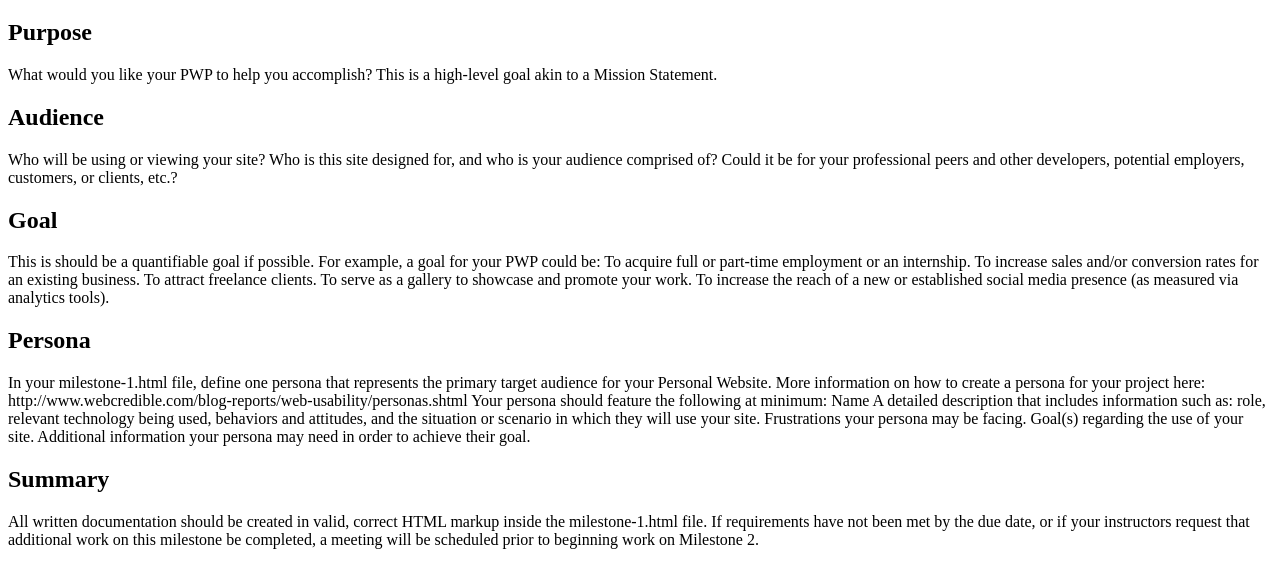
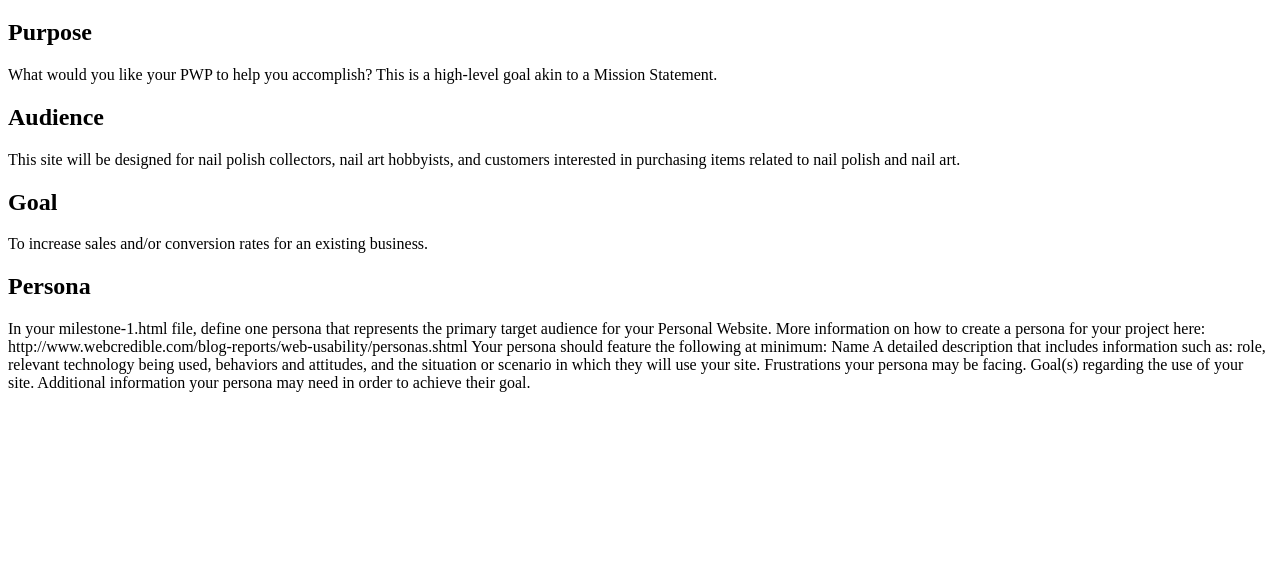
Before and after one commit to BluDX/polish-all-the-things, a plain HTML site: page documentation/milestone-1.html in a window 1280 px wide. Shown: the part 61-648 px from the top of the page. Drawn offline with Linux system fonts and the light colour scheme.

Commit message:
Milestone 1: Filling in the Outline

```diff
--- a/documentation/milestone-1.html
+++ b/documentation/milestone-1.html
@@ -4,35 +4,41 @@
     <meta charset="UTF-8">
 <!--    <meta name="viewport"-->
 <!--          content="width=device-width, user-scalable=no, initial-scale=1.0, maximum-scale=1.0, minimum-scale=1.0">-->
-    <meta http-equiv="X-UA-Compatible" content="ie=edge">
+<!--    <meta http-equiv="X-UA-Compatible" content="ie=edge">-->
     <title>Milestone 1</title>
 </head>
+
 <body>
-<h1>Milestone 1 Overview</h1>
+<h1>
+    Milestone 1 Overview
+</h1>
+
 <h2>
     Purpose
 </h2>
-<p>What would you like your PWP to help you accomplish? This is a high-level goal akin to a Mission Statement.</p>
+<p>
+    What would you like your PWP to help you accomplish? This is a high-level goal akin to a Mission Statement.
+</p>
+
 <h2>
     Audience
 </h2>
-<p>Who will be using or viewing your site? Who is this site designed for, and who is your audience comprised of? Could it be for your professional peers and other developers, potential employers, customers, or clients, etc.?</p>
+<p>
+    This site will be designed for nail polish collectors, nail art hobbyists, and customers interested in purchasing items related to nail polish and nail art.
+</p>
+
 <h2>
     Goal
 </h2>
-<p>This is should be a quantifiable goal if possible. For example, a goal for your PWP could be:
-
-    To acquire full or part-time employment or an internship.
+<p>
     To increase sales and/or conversion rates for an existing business.
-    To attract freelance clients.
-    To serve as a gallery to showcase and promote your work.
-    To increase the reach of a new or established social media presence (as measured via analytics tools).
 </p>
 
 <h2>
     Persona
 </h2>
-<p>In your milestone-1.html file, define one persona that represents the primary target audience for your Personal Website. More information on how to create a persona for your project here: http://www.webcredible.com/blog-reports/web-usability/personas.shtml
+<p>
+    In your milestone-1.html file, define one persona that represents the primary target audience for your Personal Website. More information on how to create a persona for your project here: http://www.webcredible.com/blog-reports/web-usability/personas.shtml
 
     Your persona should feature the following at minimum:
 
@@ -43,11 +49,5 @@
     Additional information your persona may need in order to achieve their goal.
 </p>
 
-<h2>
-    Summary
-</h2>
-<p>All written documentation should be created in valid, correct HTML markup inside the milestone-1.html file.
-
-    If requirements have not been met by the due date, or if your instructors request that additional work on this milestone be completed, a meeting will be scheduled prior to beginning work on Milestone 2.</p>
 </body>
 </html>
```
